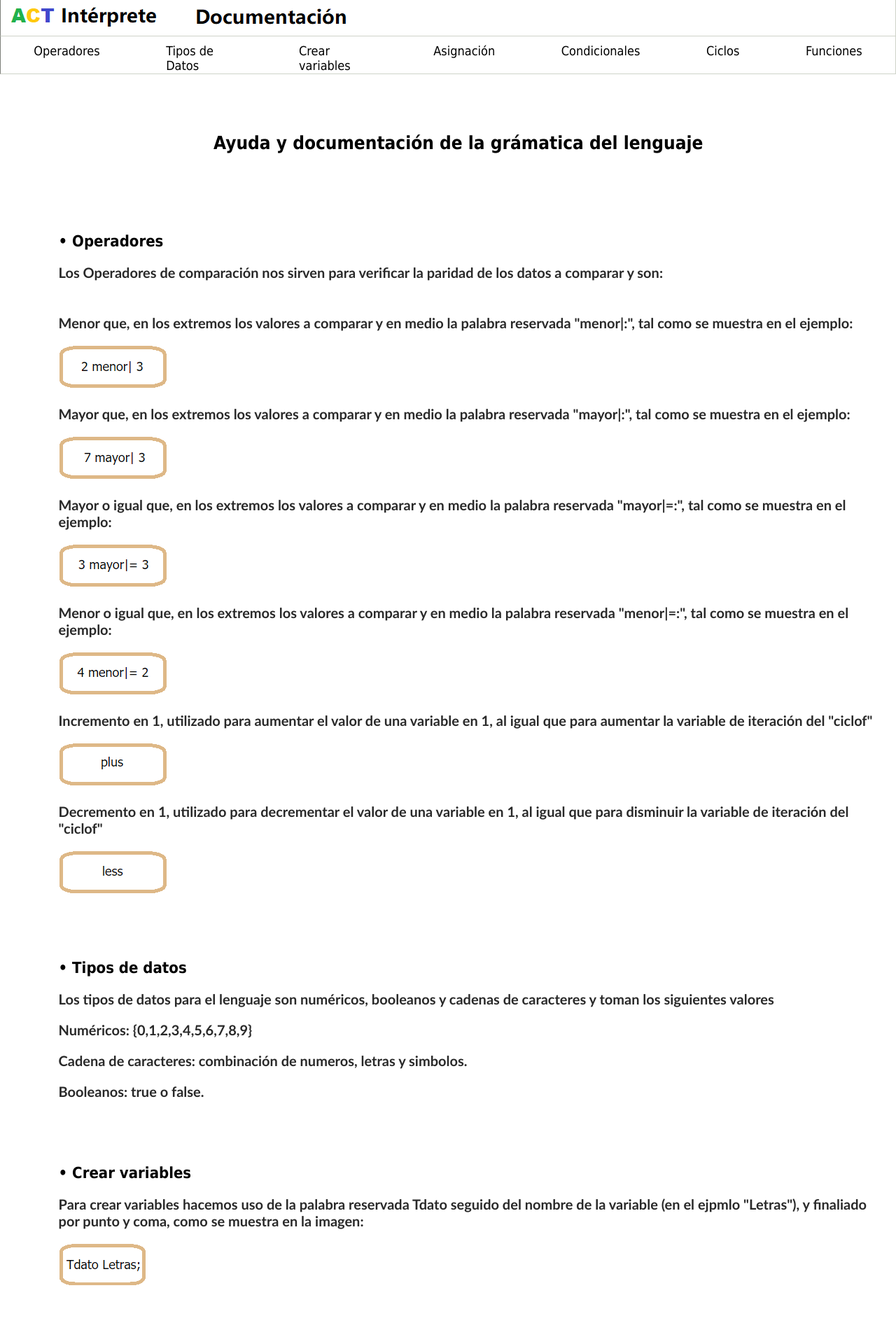
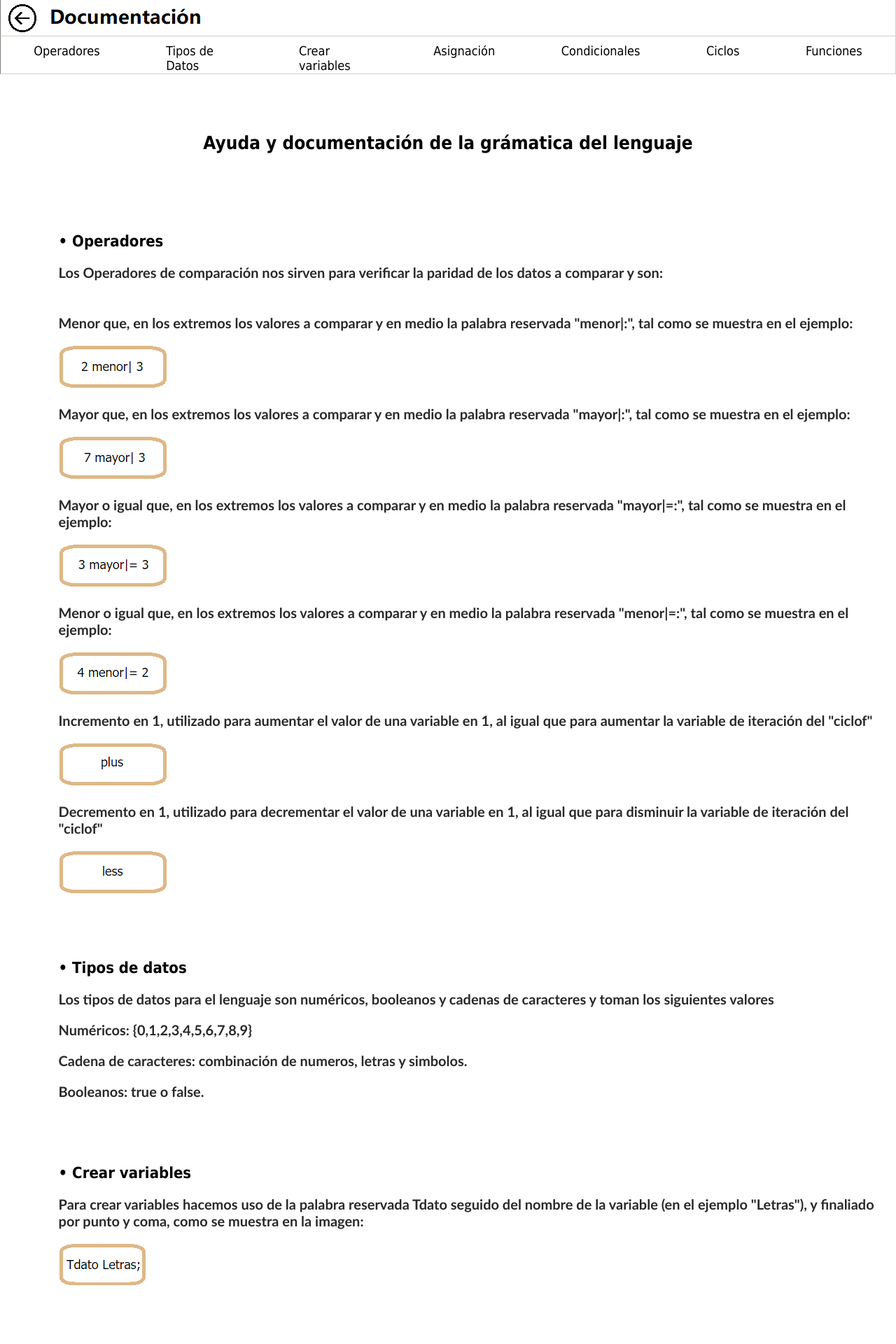
Before and after one commit to BaruxaGBF/lenguaje-de-programacion-PF, a PHP site: page /Documentacion.html in a window 1280 px wide. Shown: the top 1920 px of the page at 70% size. Run offline with PHP 8.4, Linux system fonts and the light colour scheme.

Commit message:
reorganizando css

```diff
--- a/Documentacion.html
+++ b/Documentacion.html
@@ -10,10 +10,10 @@
 <body>
     <header class="header">
         <div>
-            <a href="Index.html"><img src="imagenes/logo.png" title="Intérprete"></a>
+            <a href="Index.html"><img src="imagenes/atras.png" title="Intérprete"></a>
         </div>
         <div>
-            <img src="imagenes/documentacion.png" id="documentacion" title="Para acceder a la documentación haga click aquí">
+            <img src="imagenes/documentacion.png" id="documentacion">
         </div>
     </header>
 
@@ -28,7 +28,7 @@
     </div>
 
     <div id="contenedor-documentacion">
-        <h1 id="oper"><strong>Ayuda y documentación de la grámatica del lenguaje</strong></h1>
+        <h1 id="oper"><center><strong>Ayuda y documentación de la grámatica del lenguaje</strong></center></h1>
 
         <h2><strong>• Operadores</strong></h2>
         <h3>Los Operadores de comparación nos sirven para verificar la paridad de los datos a comparar y son:<br><br><br>Menor que, en los extremos los valores a comparar y en medio la palabra reservada "menor|:", tal como se muestra en el ejemplo:</h3>
@@ -53,7 +53,7 @@
         <p><br><br><br></p>
 
         <h2 ><strong>• Crear variables</strong></h2>
-        <h3>Para crear variables hacemos uso de la palabra reservada Tdato seguido del nombre de la variable (en el ejpmlo "Letras"), y finaliado por punto y coma, como se muestra en la imagen:</h3><p id="asig"></p>
+        <h3>Para crear variables hacemos uso de la palabra reservada Tdato seguido del nombre de la variable (en el ejemplo "Letras"), y finaliado por punto y coma, como se muestra en la imagen:</h3><p id="asig"></p>
         <img src="imagenes/crearvariables.png">
         <p><br><br><br></p>
 
--- a/Index.html
+++ b/Index.html
@@ -22,7 +22,7 @@
         <button id="b-documentacion" onclick="documentacion()">Documentacion</button>
     </div>
     <div class="contenedor">
-        <textarea id="inputprincipal"></textarea>
+        <textarea id="inputprincipal" placeholder="Ingrese aquí el código"></textarea>
     </div>
 </body>
 </html>
--- a/Style.css
+++ b/Style.css
@@ -21,7 +21,7 @@ body{
 .header div #documentacion{
     position: fixed;
     top: 0.25cm;
-    margin-left: 7cm;
+    margin-left: 1.5cm;
 }
 
 body #contenedor-botones{
@@ -108,7 +108,7 @@ body #contenedor-b-enlaces{
 }
 
 h1{
-    margin-left: 23.5%;
+
     font-size: 26px;
     font-family: tahoma;
     color: black;
```
Also changed, not shown: imagenes/atras.png (added).
